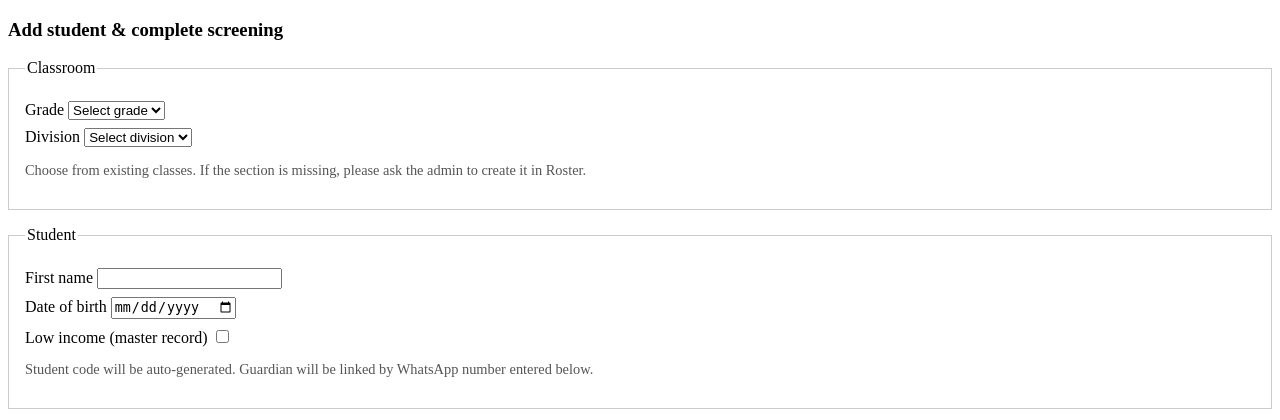
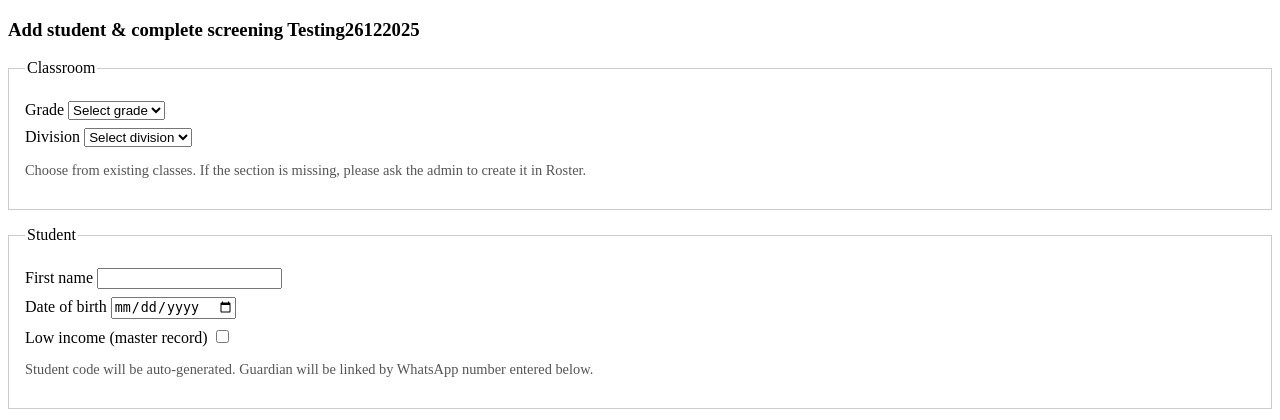
Before and after one commit to admin-masters/nutrilife, a Django app: page /screening/teacher/add-student/ in a window 1280 px wide. Shown: the top 420 px of the page. Run offline with Django 5.2, Linux system fonts and the light colour scheme; a user stored in the database is signed in; tables that the repository leaves empty hold one stand-in row (values such as "Sample post"); parts of the project's set-up code (start-up, migrations or seed data) failed here and were passed over.

Commit message:
Changed add student page

```diff
--- a/backend/templates/screening/add_student.html
+++ b/backend/templates/screening/add_student.html
@@ -2,7 +2,7 @@
 <html>
 <head>
   <meta charset="utf-8">
-  <title>Add student & screening Testing26122025</title>
+  <title>Add student & screening</title>
   <meta name="viewport" content="width=device-width, initial-scale=1">
   <style>
     fieldset{margin:1rem 0;padding:1rem;border:1px solid #ccc}
@@ -11,7 +11,7 @@
   </style>
 </head>
 <body>
-  <h3>Add student & complete screening</h3>
+  <h3>Add student & complete screening Testing26122025</h3>
 
   {% if student_form.non_field_errors %}
     <div class="errors">
```
